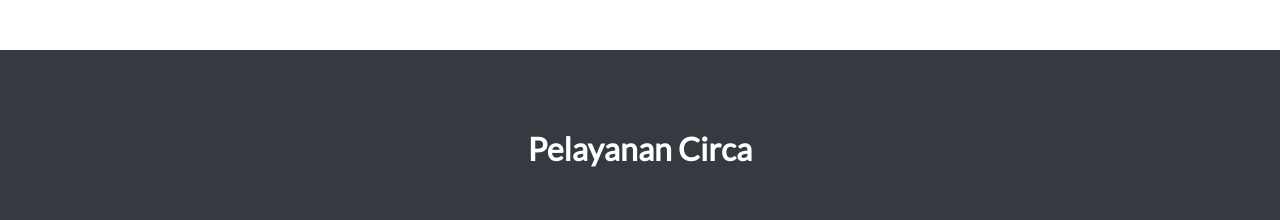
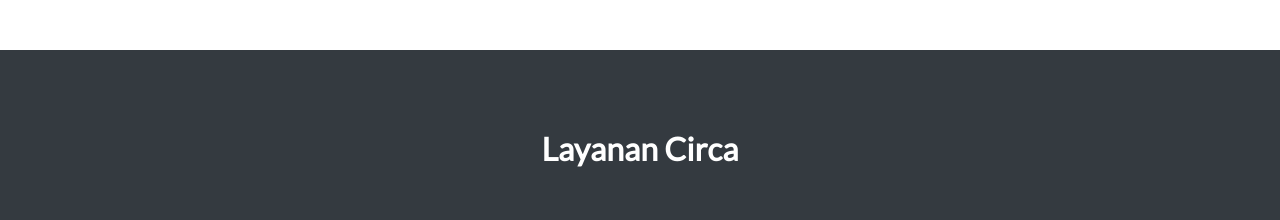
Before and after one commit to rwndy/circa, a website: page index.html in a window 1280 px wide. Shown: the part 2480-2700 px from the top of the page. Drawn offline with nearby package versions, Linux system fonts and the light colour scheme.

Commit message:
edit h2 on our service

```diff
--- a/index.html
+++ b/index.html
@@ -164,7 +164,7 @@
   <!-- Section Our Service -->
   <section id="our-service" class="section-service pt-80 pb-80">
     <div class="service-title text-center">
-      <h2 data-aos="fade-up" data-aos-duration="600" data-aos-delay="700" data-aos-easing="ease-out">Pelayanan Circa</h2>
+      <h2 data-aos="fade-up" data-aos-duration="600" data-aos-delay="700" data-aos-easing="ease-out">Layanan Circa</h2>
     </div>
     <div class="container">
       <div class="row">
```
